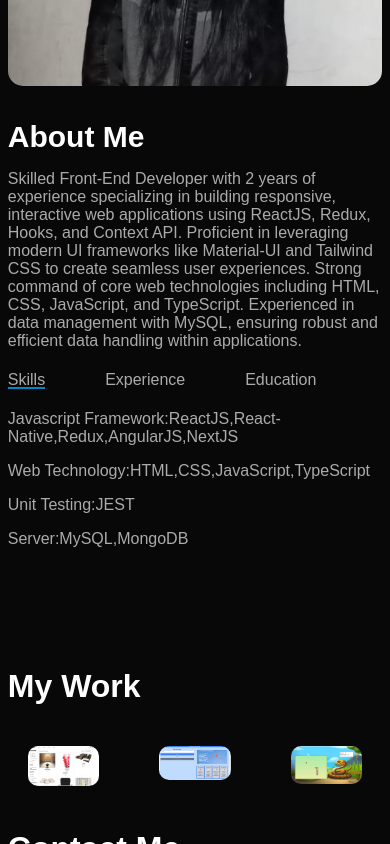
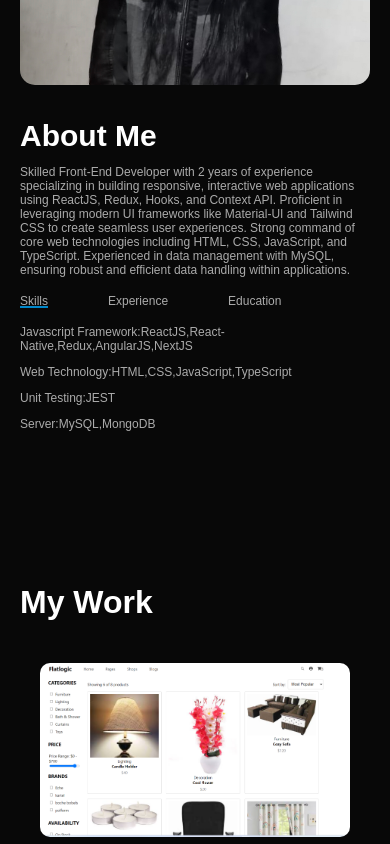
Before and after one commit to Aarti288/my-portfolio, a React (Create React App) app: page / in a window 390 px wide. Shown: the part 1156-2000 px from the top of the page. Built offline with nearby package versions, Linux system fonts and the light colour scheme.

Commit message:
changed style for contact and project section

```diff
--- a/src/Components/AboutComp/style.css
+++ b/src/Components/AboutComp/style.css
@@ -69,6 +69,9 @@
   .about-col-1,.about-col-2{
     flex-basis: 100%;
   }
+  .about-col-2 p{
+    font-size:12px;
+  }
   .about-col-1{
     margin-bottom:30px;
   }
--- a/src/Components/ContactComp/style.css
+++ b/src/Components/ContactComp/style.css
@@ -52,3 +52,16 @@ transform: transform 0.5sec;
     border-radius: 10px;
 
 }
+@media (max-width:768px)
+{
+    .contact-left {
+        flex-basis: 100%;
+    }
+    .social-icons a{
+        font-size: 15px;
+        margin-right: 25px;
+    }
+    .contact-right button{
+        margin-top:20px;
+    }
+}
--- a/src/Components/HomeComp/Home.jsx
+++ b/src/Components/HomeComp/Home.jsx
@@ -27,9 +27,9 @@ export default function HomeComp(){
             console.log("length is in:",Developer.length)
             clearInterval(interval);
             setTimeout(() => {
-              setDeveloper('Web Developer'); // Display "Web Developer" after 1 second
+              setDeveloper('Web Developer');
               setTimeout(() => {
-                setDeveloper('Frontend Developer'); // Display "Frontend Developer" after another 1 second
+                setDeveloper('Frontend Developer');
               }, 1000);
             }, 1000);
           }
--- a/src/Components/ServiceComp/style.css
+++ b/src/Components/ServiceComp/style.css
@@ -57,36 +57,16 @@
 
   }
 
- /* .service-container:hover{
-    background:#96333344;
-   border:none;
-    transform:translateY(-5px);
+  /* media query */
+  @media (max-width: 600px) {
+   .service-list{
+      grid-template-columns:1fr;
 
+   }
+   .services .container h1{
+      font-size:12px;
+   }
+   .container{
+      padding:20px;
+   }
  }
- .service-img{
-    width:100%;
-    height:150px;
-
- }
- .service-description-container p{
-    font-size:12px;
-
- }
- .fa-code-fork{
-    margin-right:8px;
- }
- .service-view-container div{
-    text-align:center;
-    cursor:pointer;
- }
- .service-view-container a{
-   cursor:pointer;
- }
-
- .service-view-container div .active{
-   color:#0087ca;
-    font-size:15px;
- }
-
-
- */
```
